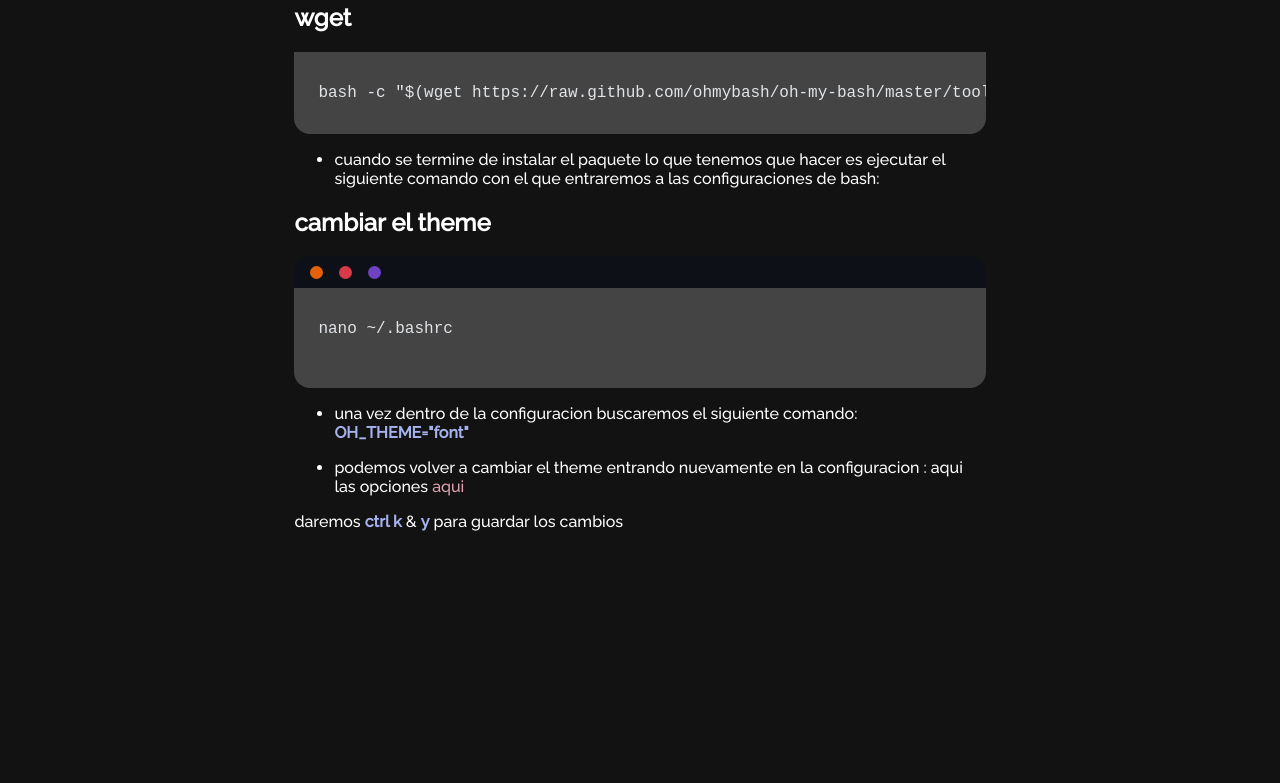
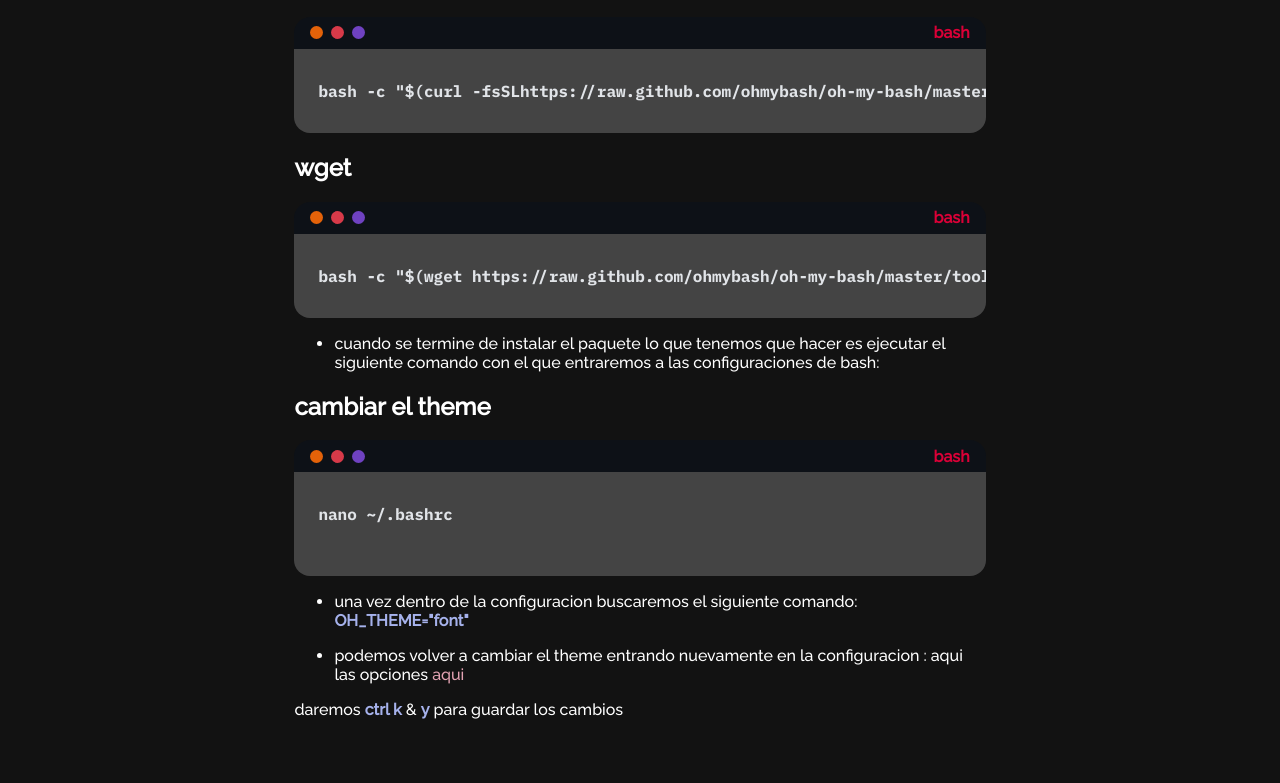
Before and after one commit to IamDavidev/DblogApp, an Astro site: page /posts/Netlify-error-404-deploy in a window 1280 px wide. Shown: the part 972-1755 px from the top of the page. Before the commit the page ends 1567 px from the top, so only its background shows below. Built offline with nearby package versions, Linux system fonts and the light colour scheme; Astro itself is replaced by a stand-in of ours; code samples lack their colours.

Commit message:
💄 updated ui posts

````diff
--- a/package.json
+++ b/package.json
@@ -22,10 +22,10 @@
     "prettier-plugin-astro": "0.5.4"
   },
   "devDependencies": {
-    "@astrojs/image": "^.7.1",
+    "@astrojs/image": "0.7.1",
     "@astrojs/lit": "1.0.1",
     "@types/node": "18.7.18",
-    "@typescript-eslint/eslint-plugin": "^.36.2",
+    "@typescript-eslint/eslint-plugin": "5.36.2",
     "@webcomponents/template-shadowroot": "0.1.0",
     "eslint": "8.0.1",
     "eslint-config-astro": "1.0.8",
--- a/src/layouts/BlogPost/index.astro
+++ b/src/layouts/BlogPost/index.astro
@@ -1,7 +1,9 @@
 ---
 import '../../styles/post.css';
 import BaseHead from '../../components/BaseHead.astro';
+import Navbar from '@components/Navbar.astro';
 import { TitlePost } from './compoenents/TitlePost';
+
 export interface Props {
 	content: {
 		title: string;
@@ -22,6 +24,7 @@ const {
 		<BaseHead title={title} description={description} />
 	</head>
 	<body>
+		<Navbar />
 		<main class='main-post'>
 			<article class='main-post__article'>
 				<header>
--- a/src/layouts/allPosts/index.astro
+++ b/src/layouts/allPosts/index.astro
@@ -6,7 +6,7 @@ const posts = await Astro.glob('../../pages/posts/*.{md,mdx}');
 
 <section>
 	<h2 class='container-all-posts__title'>All Posts</h2>
-	<div class=''>render filters</div>
+	<!-- <div class=''>render filters</div> -->
 	<>
 		{
 			posts.map(post => {
@@ -35,5 +35,6 @@ const posts = await Astro.glob('../../pages/posts/*.{md,mdx}');
 		font-weight: bold;
 		font-size: 96px;
 		color: var(--primary--color);
+		margin: 2rem 0;
 	}
 </style>
--- a/src/layouts/newPosts/index.astro
+++ b/src/layouts/newPosts/index.astro
@@ -39,6 +39,7 @@ const newPosts = await Astro.glob('../../pages/posts/*.{md,mdx}');
 		font-weight: bold;
 		font-size: 96px;
 		color: var(--primary--color);
+		margin: 2rem 0;
 	}
 	@media (min-width: 1024px) {
 		.container-new-post__posts {
--- a/src/layouts/post/components/CodeBlockLayout.astro
+++ b/src/layouts/post/components/CodeBlockLayout.astro
@@ -1,11 +1,17 @@
 ---
+const { lang } = Astro.props;
 ---
 
 <div class='pre-custom'>
 	<header class='header-custom'>
-		<div></div>
-		<div></div>
-		<div></div>
+		<div class='points'>
+			<div></div>
+			<div></div>
+			<div></div>
+		</div>
+		<div class='lang'>
+			{lang}
+		</div>
 	</header>
 	<slot />
 </div>
@@ -17,25 +23,37 @@
 		display: flex;
 		flex-direction: row;
 		align-items: center;
-		justify-content: start;
+		justify-content: space-between;
 		background: #0d1117;
 		height: 1rem;
 		border-radius: 1rem 1rem 0 0;
 		padding: 0.5rem 1rem;
 		gap: 1rem;
 	}
-	.header-custom div {
+	.points {
+		display: flex;
+		flex-direction: row;
+		align-items: center;
+		justify-content: start;
+		gap: 0.5rem;
+	}
+	.header-custom > .points > div {
 		width: 0.8rem;
 		height: 0.8rem;
 		border-radius: 1rem;
 	}
-	.header-custom div:nth-child(1) {
+	.header-custom > .points div:nth-child(1) {
 		background: #e36209;
 	}
-	.header-custom div:nth-child(2) {
+	.header-custom > .points > div:nth-child(2) {
 		background: #d73a49;
 	}
-	.header-custom div:nth-child(3) {
+	.header-custom > .points > div:nth-child(3) {
 		background: #6f42c1;
 	}
+	.lang {
+		color: #da0037;
+		font-size: 1rem;
+		font-weight: bold;
+	}
 </style>
--- a/src/pages/index.astro
+++ b/src/pages/index.astro
@@ -5,6 +5,7 @@ import { TitleBlog } from '@components/Title';
 
 import NewPosts from '@layouts/newPosts/index.astro';
 import AllPosts from '@layouts/allPosts/index.astro';
+import Navbar from '@components/Navbar.astro';
 
 const title = 'Dblog';
 const description =
@@ -17,6 +18,7 @@ const description =
 		<BaseHead title={title} description={description} />
 	</head>
 	<body>
+		<Navbar />
 		<TitleBlog client:visible />
 		<NewPosts />
 		<AllPosts />
--- a/src/pages/posts/Netlify-error-404-deploy.mdx
+++ b/src/pages/posts/Netlify-error-404-deploy.mdx
@@ -17,7 +17,8 @@ import CodeLayout from '../../layouts/post/components/CodeBlockLayout.astro';
 <PostLayout title='jfl;ads' imageSrc="/public/images-post/netlify-eror-404-deploy.png">
  this example Ocuparemos el siguiente comando para instalar oh my bash en
  nuestro sistema:
-<CodeLayout>
+
+<CodeLayout lang="TypeScript">
 
 ```js
 import { html, LitElement, TemplateResult } from 'lit';
@@ -40,7 +41,7 @@ export class PostLayout extends LitElement {
 
 </CodeLayout>
 
-<CodeLayout>
+<CodeLayout lang="prisma">
 
 ```prisma
 model User {
@@ -56,7 +57,7 @@ model User {
 
 ## curl
 
-<CodeLayout>
+<CodeLayout lang="bash">
 
 ```bash
 bash -c "$(curl -fsSLhttps://raw.github.com/ohmybash/oh-my-bash/master/tools/install.sh)" \
@@ -64,8 +65,9 @@ bash -c "$(curl -fsSLhttps://raw.github.com/ohmybash/oh-my-bash/master/tools/ins
 
 </CodeLayout>
 
-<CodeLayout>
 ## wget
+
+<CodeLayout lang="bash">
 
 ```bash
 bash -c "$(wget https://raw.github.com/ohmybash/oh-my-bash/master/tools/install.sh -O -)"
@@ -77,11 +79,13 @@ bash -c "$(wget https://raw.github.com/ohmybash/oh-my-bash/master/tools/install.
 
 ## cambiar el theme
 
-<CodeLayout>
+<CodeLayout lang="bash">
+
 ```bash
 nano ~/.bashrc
 
 ```
+
 </CodeLayout>
 
 - una vez dentro de la configuracion buscaremos el siguiente comando: **OH_THEME="font"**
--- a/src/styles/fonts.css
+++ b/src/styles/fonts.css
@@ -33,3 +33,19 @@
 	font-family: bold;
 	src: url('../assets/fonts/FiraCode-bold.ttf');
 }
+@font-face {
+	font-family: 'Lilex';
+	font-weight: regular;
+	src: url('../assets/fonts/Lilex-Regular.ttf');
+}
+@font-face {
+	font-family: 'Lilex';
+	font-weight: bold;
+	src: url('../assets/fonts/Lilex-Bold.ttf');
+}
+
+@font-face {
+	font-family: 'Lilex';
+	font-weight: italic;
+	src: url('../assets/fonts/Lilex-Italic.ttf');
+}
--- a/src/styles/post.css
+++ b/src/styles/post.css
@@ -13,12 +13,17 @@
 	margin: 0;
 	background-color: var(--gray--color);
 	border-radius: 0 0 1rem 1rem;
+	font-family: 'Lilex';
+	font-weight: bold;
+}
+.post-container > .pre-custom > pre > code {
+	font-family: 'Lilex';
 }
 .post-container > pre > code {
 	width: auto;
 	color: var(--primary--color);
 	font-size: 1rem;
-	font-family: 'Fira-code-bold';
+	font-family: 'Lilex';
 	font-weight: bold;
 }
 
````
Also changed, not shown: src/layouts/allPosts/components/postLis.ts (+16 -4 lines), src/layouts/newPosts/components/PostRecent.ts (+29 -1 lines), pnpm-lock.yaml.
